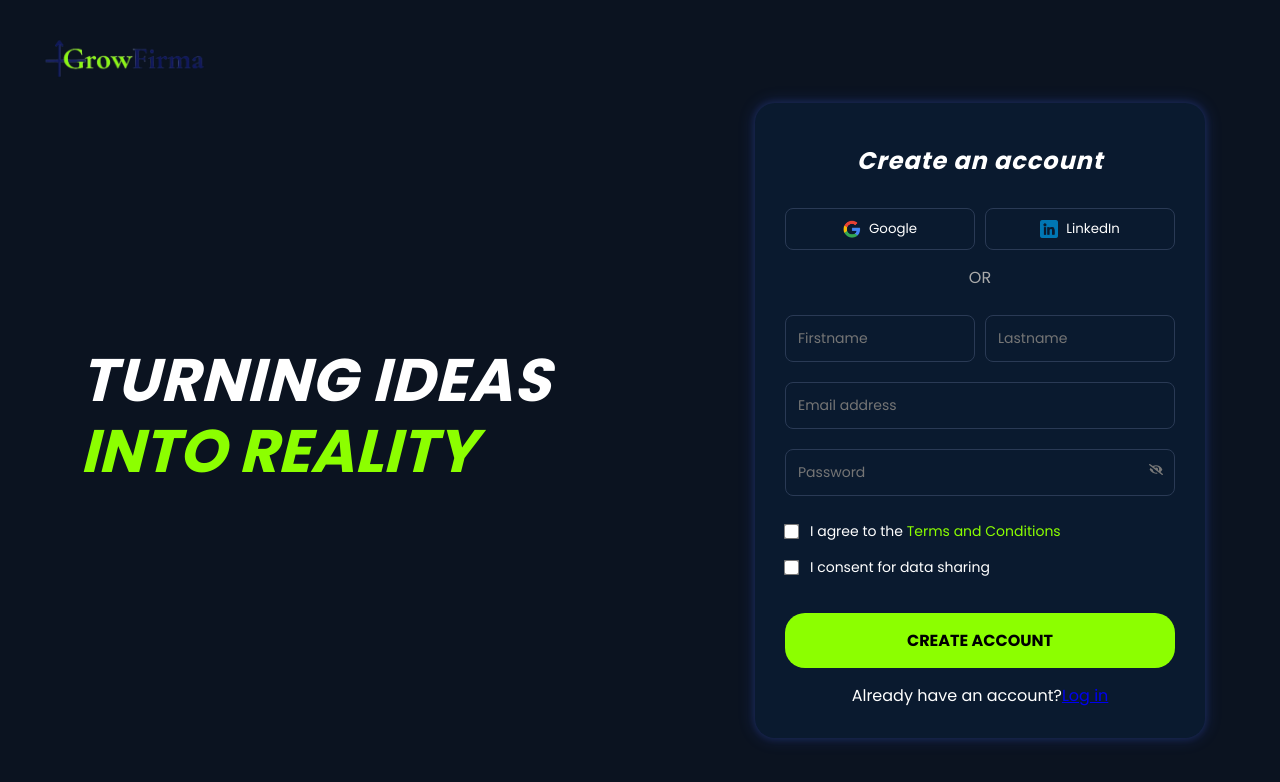
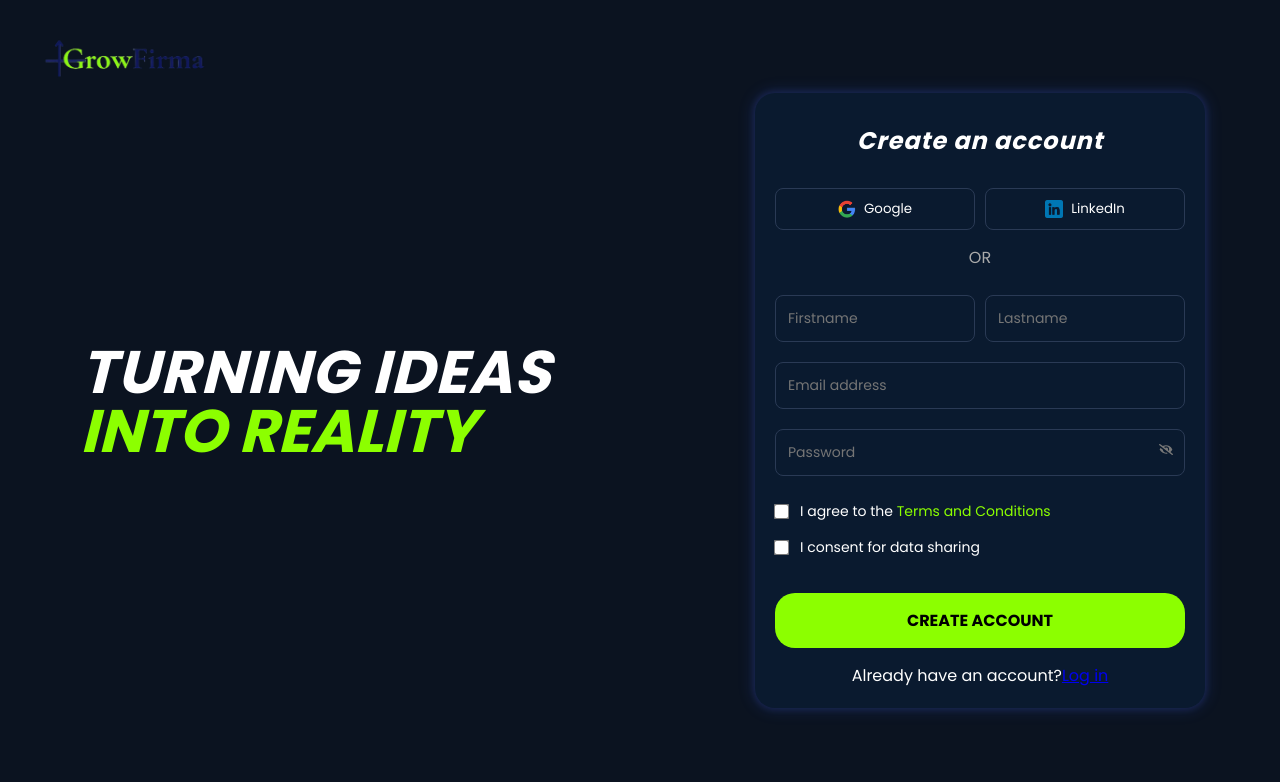
Before and after one commit to Nithyavarshini07/Growfirma, a React (Vite) app: page / in a window 1280 px wide. Shown: the top 782 px of the page. Built offline with nearby package versions, Linux system fonts and the light colour scheme.

Commit message:
your message

```diff
--- a/src/styles.css
+++ b/src/styles.css
@@ -4,6 +4,7 @@
   margin: 0;
   padding: 0;
   box-sizing: border-box;
+  max-height: 100vh;
 
 }
 
@@ -14,12 +15,15 @@ body {
   color: white;
   padding: 0;
   overflow-x: hidden;
+  height: 100%;
+  overflow: hidden;
 }
 
 /* LAYOUT */
 .container {
   display: flex;
-  min-height: 100vh;
+  height: 100vh;
+  display: flex;
   width: 100%;
   overflow: hidden;
 }
@@ -27,7 +31,8 @@ body {
 /* LEFT */
 .left {
    flex: 1;
-  padding: 40px;   /* clean spacing */
+  padding: 20px 5%;
+  overflow: hidden;   /* clean spacing */
   display: flex;
   flex-direction: column;
   justify-content: center;
@@ -66,12 +71,14 @@ body {
 /* TEXT */
 .left h1 {
   font-size: clamp(30px, 5vw, 60px);
+  line-height: 1.1;
 }
 
 .left h2 {
   font-size: clamp(30px, 5vw, 60px);
   color: #8cff00;
   margin-top: -10px;
+  line-height: 1.1;
 }
 
 /* RIGHT */
@@ -84,12 +91,13 @@ body {
 
 .form-box {
     width: 100%;
-  max-width: 420px;   /* instead of fixed 350px */
-  padding: 30px;
   background: #0a1a2f;
   border-radius: 20px;
   color: white;
   text-align: center;
+   padding: 20px;
+  max-height: 90vh;
+  overflow: hidden;
 
   /* 🔥 glow animation */
   animation: glowPulse 2.5s infinite ease-in-out;
@@ -170,13 +178,14 @@ body {
 /* INPUT COMMON */
 input {
   width: 100%;
-  padding: 12px;
-  margin: 8px 0;
+  padding: 10px;
+  margin: 5px 0;
   background: transparent;
   border: 1px solid #333;
   border-radius: 10px;
   color: white;
   box-sizing: border-box; /* ✅ important fix */
+
 }
 
 /* FIX ROW INPUTS */
```
